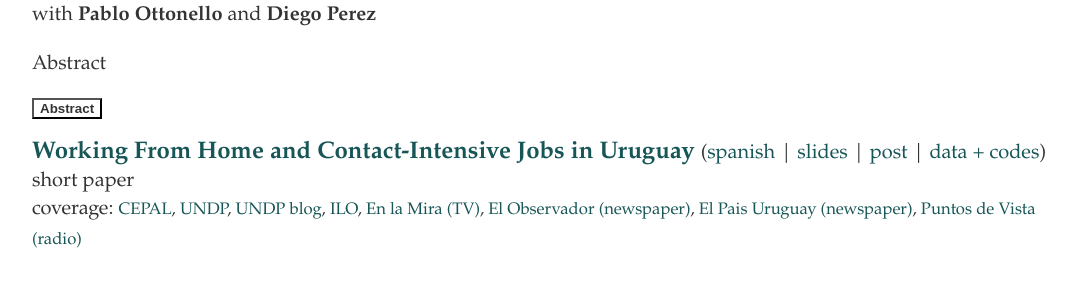
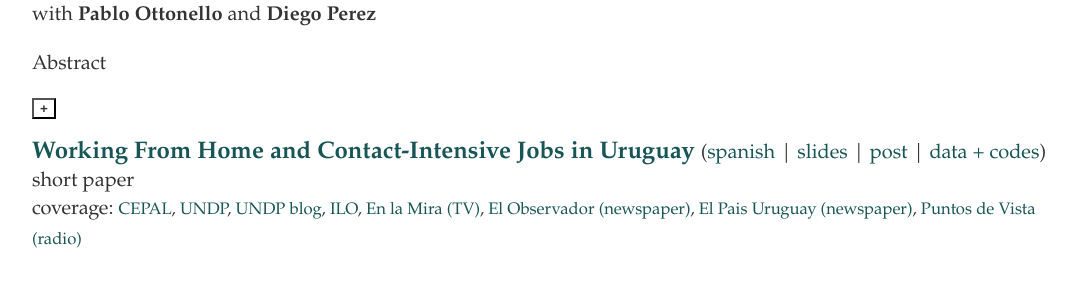
Before and after one commit to rafaguntin/rafaguntin.github.io, a Jekyll site: the page built from research/index.html, in a window 1280 px wide. Shown: the part 224-506 px from the top of the page, without its empty margins (96-1172 px from the left). Built offline with Jekyll 4.4.1, drawn with Linux system fonts in a browser that asks for light colours.

Commit message:
Update index.html

```diff
--- a/research/index.html
+++ b/research/index.html
@@ -14,7 +14,7 @@ title: Rafael Guntin - Research
 				<a style="font-weight: bold; color:#333" href="https://www.perezdiego.org/" target="_blank"> Diego Perez </a>
 			</p>
 				       <p>  Abstract <span id="dots"></span><span id="more"> <br> Probando </span></p>
-				       <button style ="font-weight: bold; color:#333;background-color: white;" onclick="myFunction()" id="myBtn">Abstract</button><div class="scrollmenu">
+				       <button style ="font-weight: bold; color:#333;background-color: white;" onclick="myFunction()" id="myBtn"> + </button><div class="scrollmenu">
 <script>
 function myFunction() {
   var dots = document.getElementById("dots");
```
